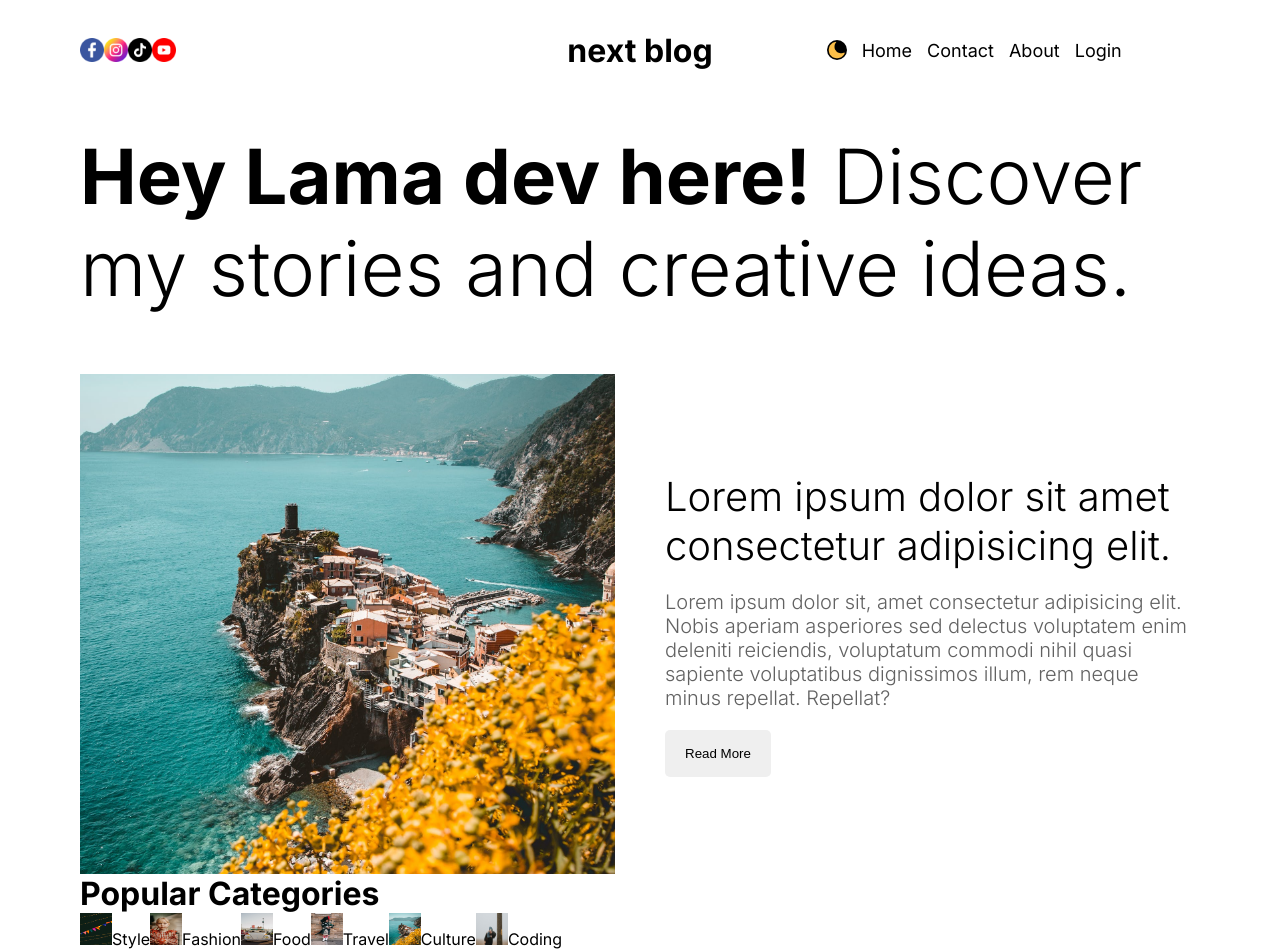
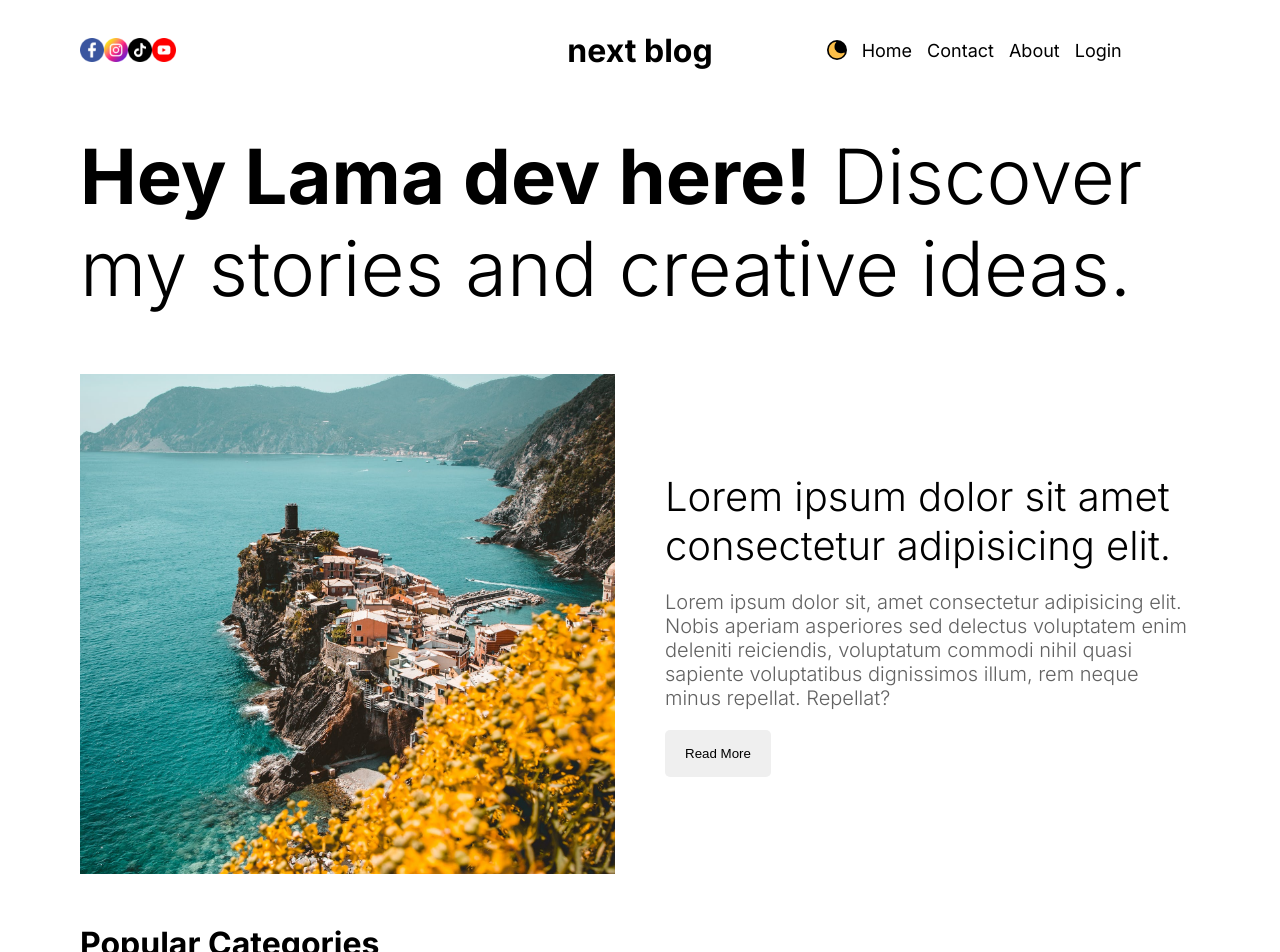
Before and after one commit to FREDVUNI/next-blog, a Next.js app: page / in a window 1280 px wide. Shown: the top 952 px of the page. Built offline with nearby package versions, Linux system fonts and the light colour scheme.

Commit message:
feat: create the popular categories section

```diff
--- a/src/components/categories/Categories.jsx
+++ b/src/components/categories/Categories.jsx
@@ -10,27 +10,25 @@ const Categories = () => {
     <div className={styles.container}>
       <h1 className={styles.title}>Popular Categories</h1>
       <div className={styles.categories}>
-        <div className={styles.category}>
         {categories &&
           categories.map((category) => (
             <Link
               href={`/blog?category=${category.category}`}
               className={`${styles.category} ${styles.style}`}
-                key={category.category}
+              key={category.id}
             >
               <Image
                 src={category.image}
                 alt=""
                 width={32}
                 height={32}
-                  className={styles[category.category]}
+                className={`${styles.image}`}
               />
               {capitalizeWord(category.category)}
             </Link>
           ))}
       </div>
     </div>
-    </div>
   );
 };
 
--- a/src/components/categories/categories.module.css
+++ b/src/components/categories/categories.module.css
@@ -0,0 +1,42 @@
+.container {
+}
+.title {
+    margin: 50px 0px;
+}
+.categories{
+    display: flex;
+    flex-wrap: wrap;
+    justify-content: space-between;
+    gap: 20px;
+}
+.category{
+    display: flex;
+    align-items: center;
+    gap: 10px;
+    text-transform: capitalize;
+    width: 15%;
+    height: 80px;
+    justify-content: center;
+    border-radius: 10px;
+}
+.category.style{
+    background-color: #57c4ff31;
+}
+.category.fashion{
+    background-color: #57c4ff31;
+}
+.category.food{
+    background-color: #57c4ff31;
+}
+.category.travel{
+    background-color: #57c4ff31;
+}
+.category.culture{
+    background-color: #57c4ff31;
+}
+.category.coding{
+    background-color: #57c4ff31;
+}
+.image{
+    border-radius: 50%;
+}
```
Lines whose indentation alone changed are shown as unchanged.
